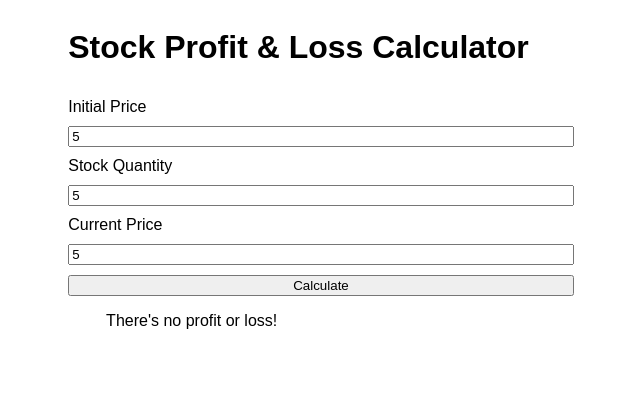
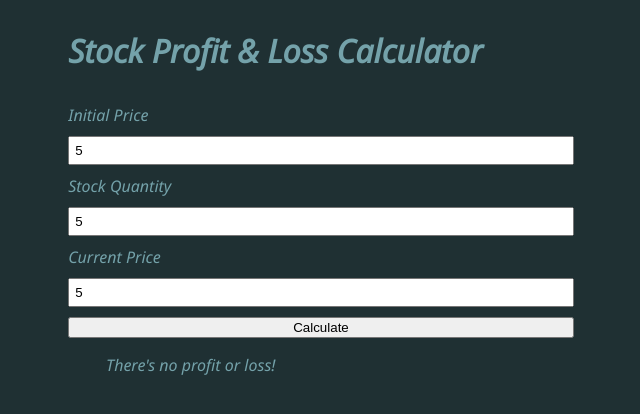
Before and after one commit to dubeyaditya29/stock-profit-and-loss-calculator, a website built with Parcel: page index.html in a window 1280 px wide. Both pictures are taken after typing "5", "5", "5" into the empty fields and a click on the button "Calculate". Shown: the whole page, without its empty margins (319-959 px from the left). Built offline with nearby package versions, Linux system fonts and the light colour scheme.

Commit message:
change: added css part

```diff
--- a/src/index.js
+++ b/src/index.js
@@ -4,11 +4,20 @@ const currentPrice = document.querySelector("#current-price");
 const calculateButton = document.querySelector("#calculate-button");
 const output = document.querySelector("#out-paragraph");
 calculateButton.addEventListener("click", function calculatepercent() {
+  if (
+    initialPrice.value === "" ||
+    stockQuantity.value === "" ||
+    currentPrice.value === ""
+  ) {
+    console.log("here");
+    output.style.display = "block";
+    output.innerText = "Please dont leave any input blank!";
+  }
   let finalAmount =
     currentPrice.value * stockQuantity.value -
     initialPrice.value * stockQuantity.value;
   // no loss / proft
-  if (finalAmount === 0) {
+  if (finalAmount === 0 && initialPrice.value !== "") {
     output.style.display = "block";
     output.innerText = "There's no profit or loss!";
   }
@@ -17,7 +26,7 @@ calculateButton.addEventListener("click", function calculatepercent() {
     output.style.display = "block";
     let profit =
       (finalAmount * 100) / (initialPrice.value * stockQuantity.value);
-    console.log(profit);
+    //console.log(profit);
     output.innerText = `Congrats you made a profit of Rs.${Math.abs(
       finalAmount
     )} and your profit % is ${Math.abs(profit)}`;
--- a/src/styles.css
+++ b/src/styles.css
@@ -1,5 +1,29 @@
+@import url("https://fonts.googleapis.com/css2?family=Noto+Sans:ital@1&display=swap");
+:root {
+  --primary-color: #1f3033;
+  --secondary-color: #74a2aa;
+}
 body {
-  font-family: sans-serif;
+  font-family: "Noto Sans", sans-serif;
+  background-color: var(--primary-color);
+}
+h1,
+label,
+p {
+  color: var(--secondary-color);
+}
+input {
+  padding: 5px;
+  outline: none;
+}
+input[type="number"]::-webkit-inner-spin-button,
+input[type="number"]::-webkit-outer-spin-button {
+  -webkit-appearance: none;
+  margin: 0;
+}
+#calculate-button {
+  cursor: pointer;
+  font-weight: 400;
 }
 #form {
   display: flex;
```
